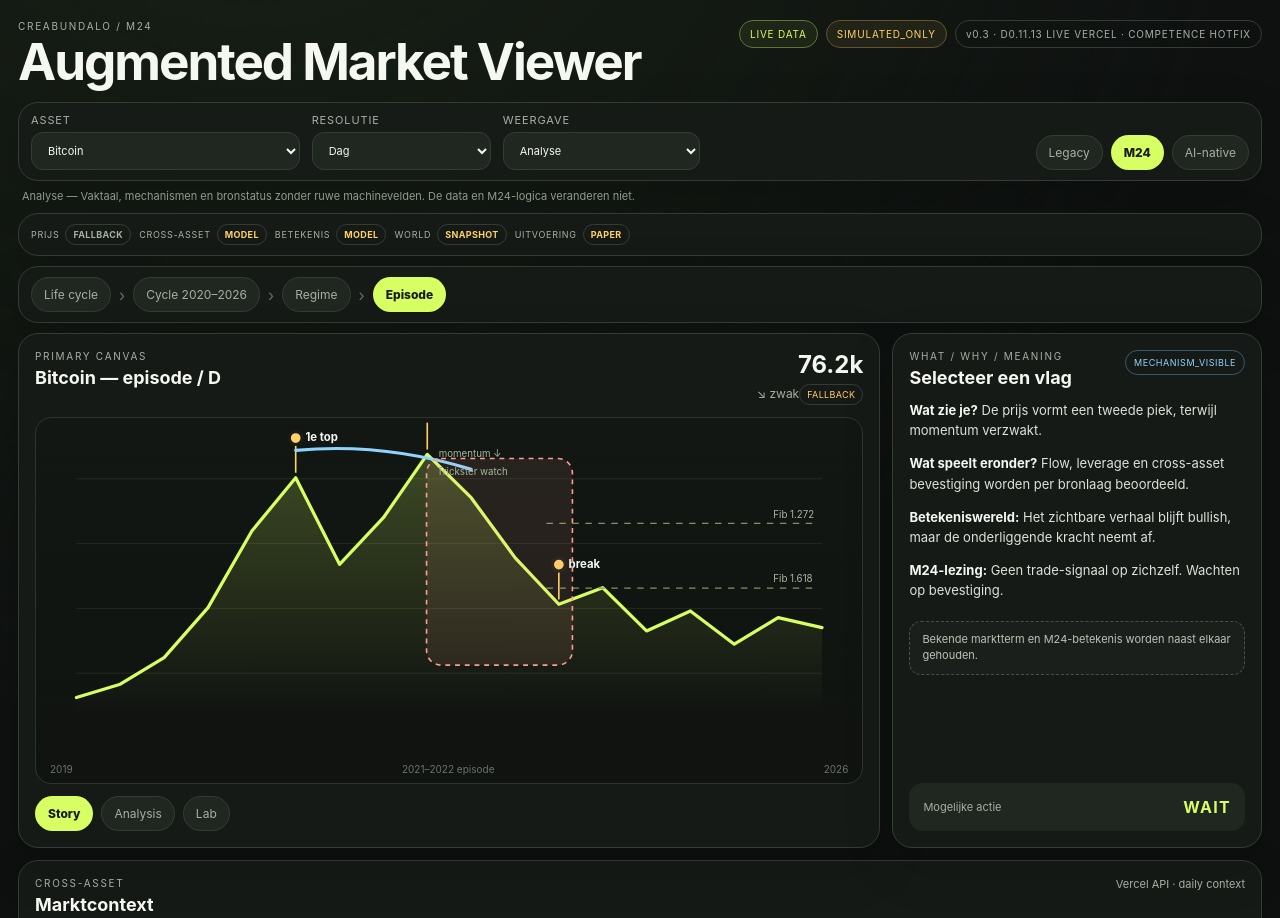
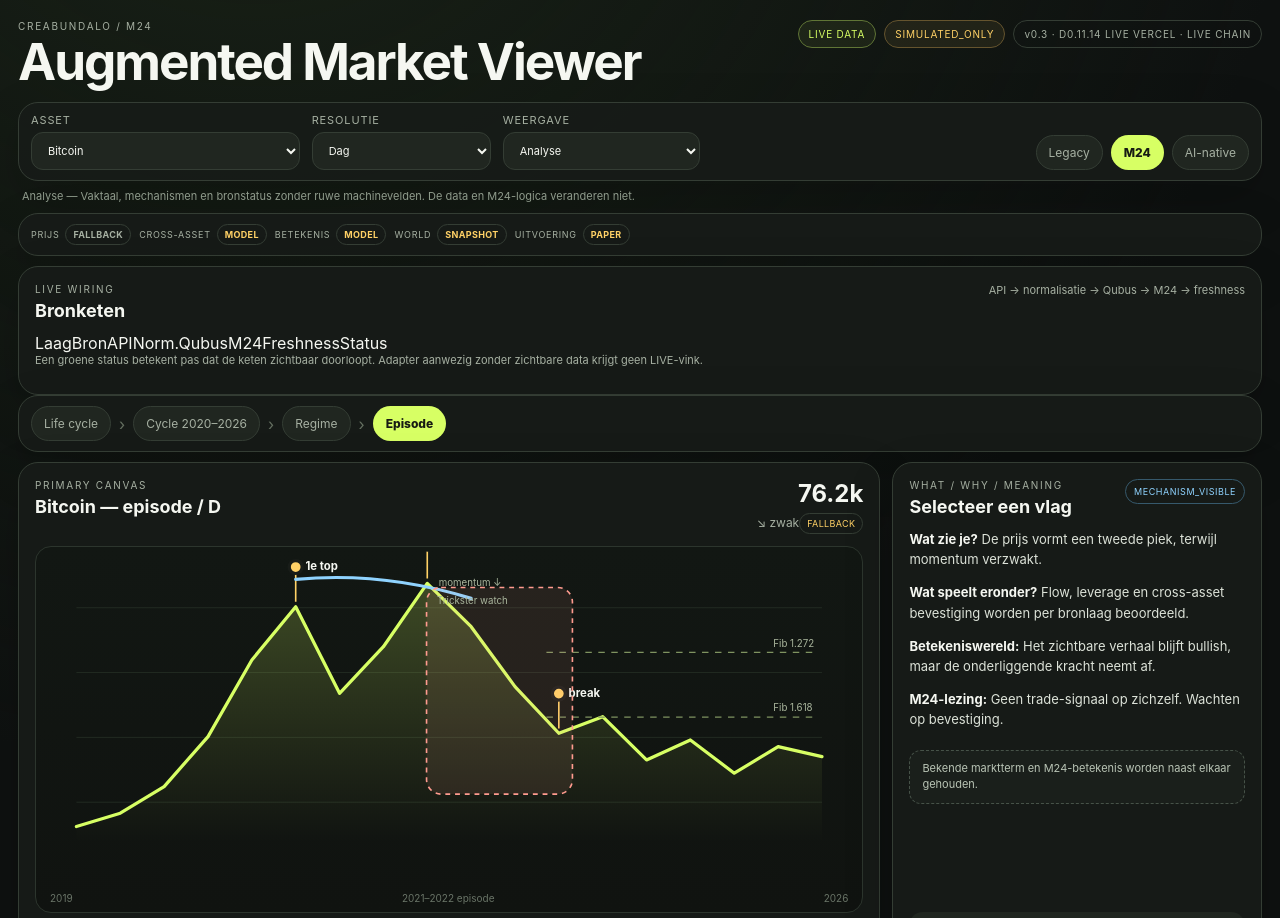
Before and after one commit to Creabundalo/creabundalo-vercel, a plain HTML site: page m24.html in a window 1280 px wide. Shown: the top 918 px of the page. Drawn offline with Linux system fonts and the light colour scheme; no server answers.

Commit message:
M24 D0.11.14: expose live wiring chain in UI

```diff
--- a/m24.html
+++ b/m24.html
@@ -17,7 +17,7 @@
       <div class="status-block">
         <span class="status-pill live-data">LIVE DATA</span>
         <span class="status-pill safety">SIMULATED_ONLY</span>
-        <span class="status-pill">v0.3 · D0.11.13 LIVE VERCEL · COMPETENCE HOTFIX</span>
+        <span class="status-pill">v0.3 · D0.11.14 LIVE VERCEL · LIVE CHAIN</span>
       </div>
     </header>
 
@@ -39,6 +39,18 @@
       <span>BETEKENIS <strong id="meaningLayerStatus" class="source-state">MODEL</strong></span>
       <span>WORLD <strong id="worldLayerStatus" class="source-state">SNAPSHOT</strong></span>
       <span>UITVOERING <strong id="executionLayerStatus" class="source-state">PAPER</strong></span>
+    </section>
+
+    <section id="sourceHealthPanel" class="panel source-health-panel competence-analysis">
+      <div class="panel-head">
+        <div><p class="eyebrow">LIVE WIRING</p><h2>Bronketen</h2></div>
+        <span class="muted">API → normalisatie → Qubus → M24 → freshness</span>
+      </div>
+      <div class="source-health-head source-health-grid" aria-hidden="true">
+        <span>Laag</span><span>Bron</span><span>API</span><span>Norm.</span><span>Qubus</span><span>M24</span><span>Freshness</span><span>Status</span>
+      </div>
+      <div id="sourceHealthGrid" class="source-health-list"></div>
+      <p class="footnote">Een groene status betekent pas dat de keten zichtbaar doorloopt. Adapter aanwezig zonder zichtbare data krijgt geen LIVE-vink.</p>
     </section>
 
     <nav class="breadcrumb panel compact" aria-label="Tijdnavigatie">
@@ -138,7 +150,7 @@
       <div id="observationLog" class="observation-log"></div>
     </section>
 
-    <footer class="footerline"><span>M24 v0.3 · D0.11.13 LIVE VERCEL · Competence Projection · no broker execution</span><a href="M24-REQUIREMENTS.md">Requirements</a></footer>
+    <footer class="footerline"><span>M24 v0.3 · D0.11.14 LIVE VERCEL · Live Wiring · no broker execution</span><a href="M24-REQUIREMENTS.md">Requirements</a></footer>
   </main>
   <script src="m24-cases.js"></script>
   <script src="m24-coinbase.js"></script>
@@ -146,6 +158,7 @@
   <script src="m24-world.js"></script>
   <script src="m24-vercel-live.js"></script>
   <script src="competence-projection.js"></script>
+  <script src="m24-source-health.js"></script>
   <script src="m24.js"></script>
   <script src="m24-lab-ui.js"></script>
 </body>
```
